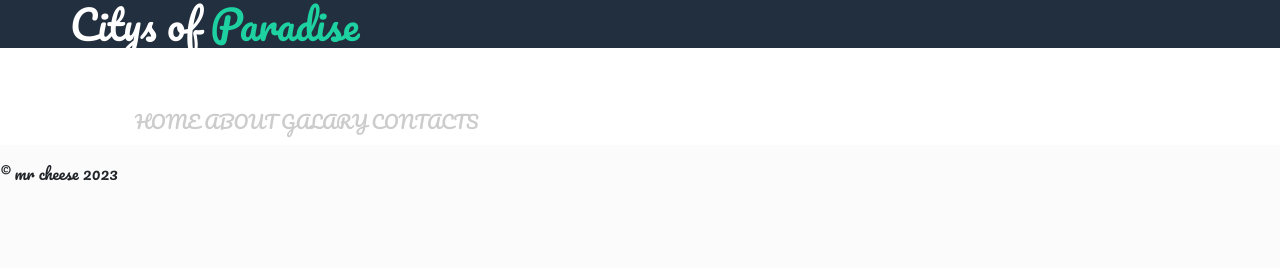
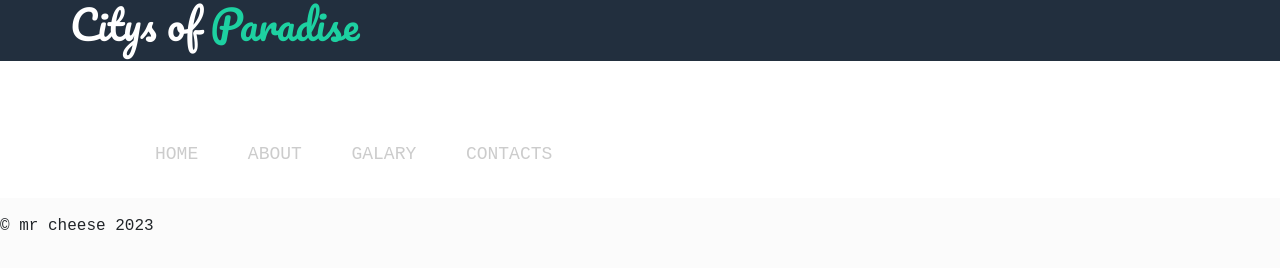
Before and after one commit to arthurjoecodes/project2, a plain HTML site: page index.html in a window 1280 px wide. Drawn offline with Linux system fonts and the light colour scheme.

Commit message:
added css

```diff
--- a/main.css
+++ b/main.css
@@ -49,10 +49,12 @@ a{
 
 body{
         background-color: #fbfbfb;
+        font-family: 'Ubuntu Mono', monospace;
 }
 
 .page-header{
         background-color: #222f3e;
+        padding-bottom:13px ;
         color: #fff;
         font-family: "Pacifico" , cursive;
         padding-left: 70px;
@@ -80,6 +82,9 @@ body{
 
 .nav-menu a:hover {
         color: #222f3e;
+        font-weight: 700;
+}
 
-
+.nav-menu li{
+        padding: 20px;
 }
```
